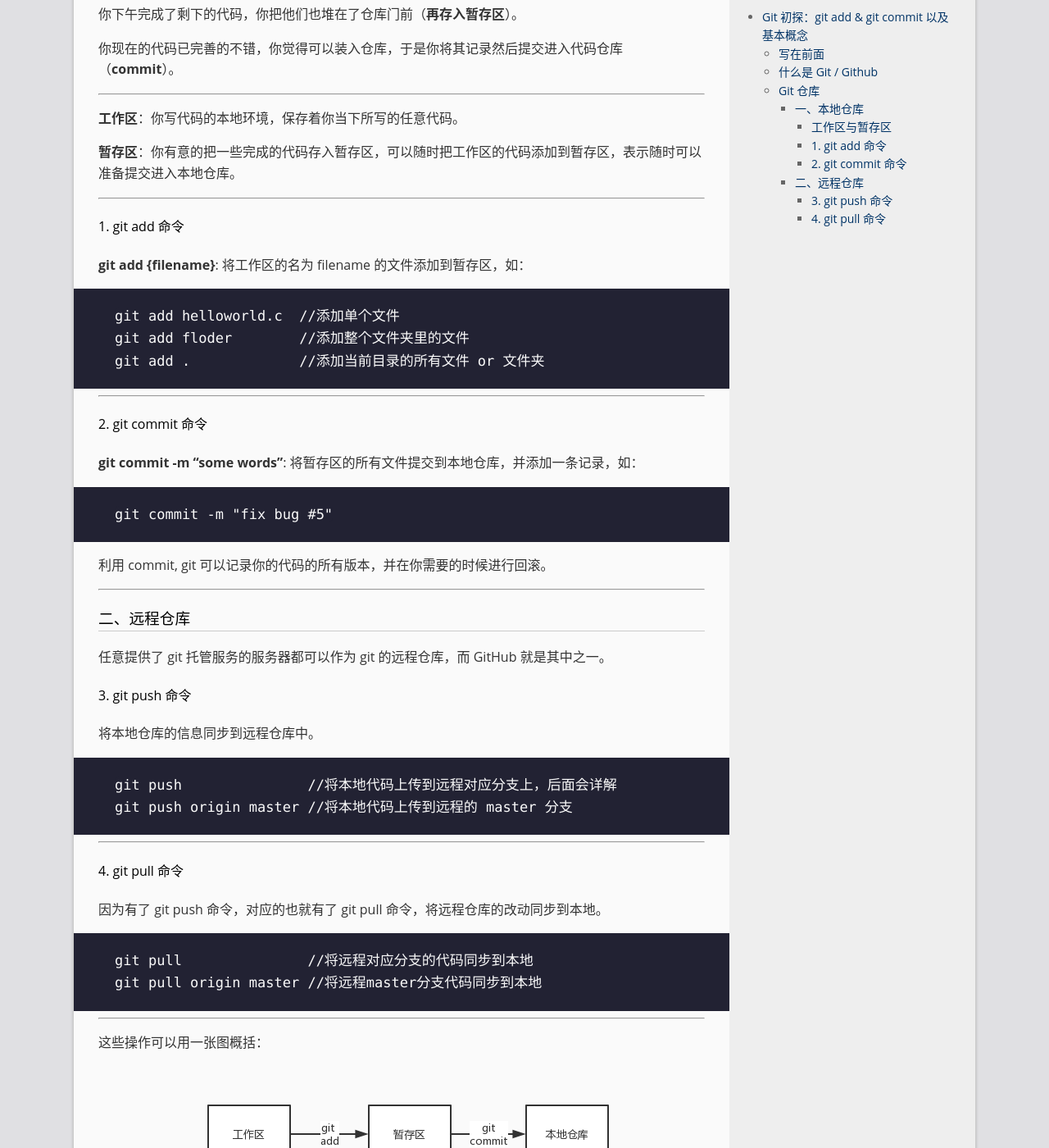
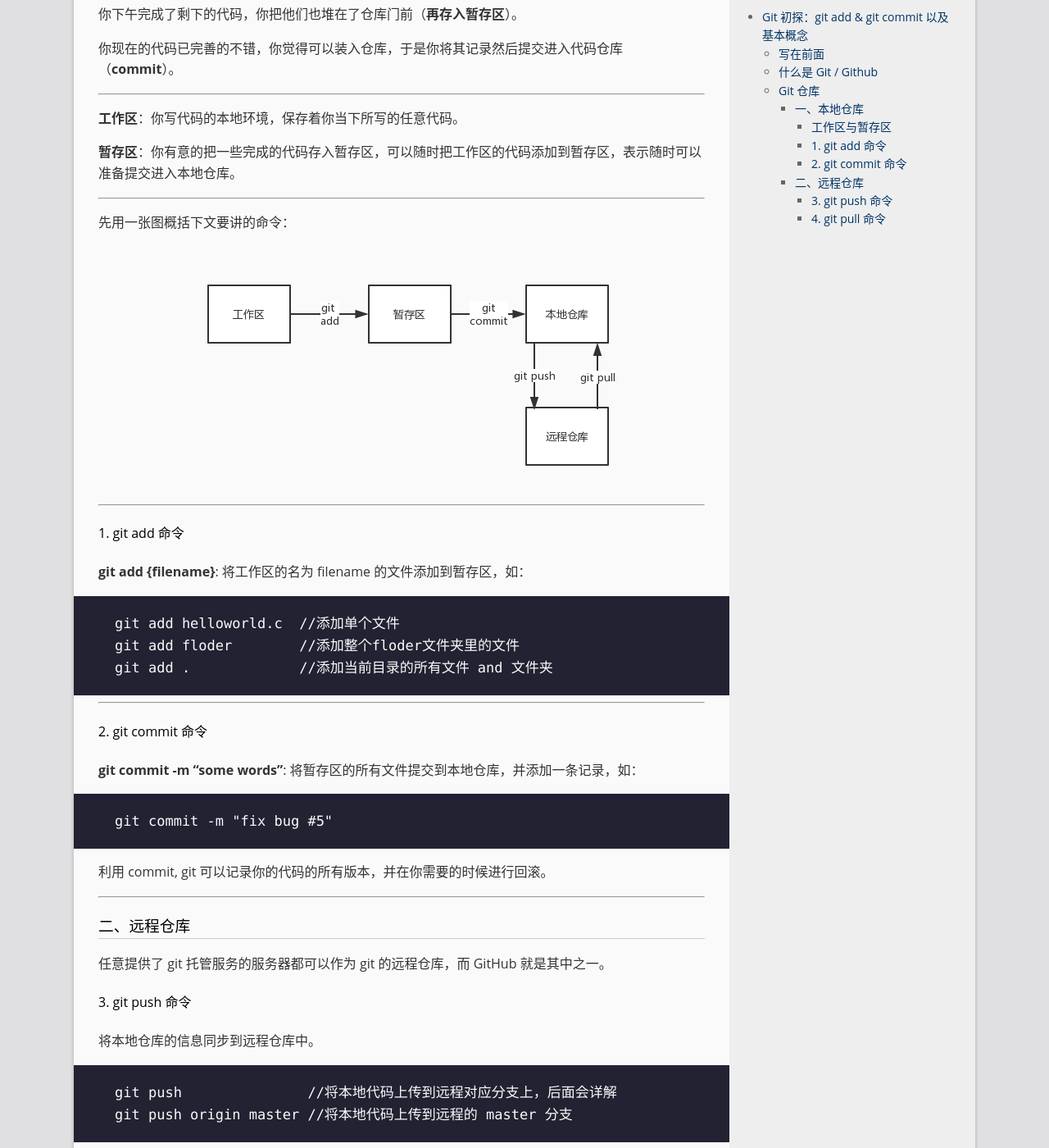
Before and after one commit to qyb225/qyb225.github.io, a Jekyll site: the page built from _posts/2017-09-10-Git-Add-Commit.md, in a window 1280 px wide and 1400 px high, scrolled down 1505 px. Shown: the whole window at 82% size. Built offline with Jekyll 4.4.1, drawn with Linux system fonts in a browser that asks for light colours; nearby versions of some CDN libraries; some of the changed text lies outside the part shown.

Commit message:
modify git add . in git-step1

````diff
--- a/_posts/2017-09-10-Git-Add-Commit.md
+++ b/_posts/2017-09-10-Git-Add-Commit.md
@@ -72,14 +72,21 @@
 
 ---
 
+
+先用一张图概括下文要讲的命令：
+
+![](../images/git/add-commit-push.png)
+
+---
+
 #### 1. git add 命令
 
 **git add {filename}**: 将工作区的名为 filename 的文件添加到暂存区，如：
 
 ```
 git add helloworld.c  //添加单个文件
-git add floder        //添加整个文件夹里的文件
-git add .             //添加当前目录的所有文件 or 文件夹
+git add floder        //添加整个floder文件夹里的文件
+git add .             //添加当前目录的所有文件 and 文件夹
 ```
 
 ---
@@ -110,6 +117,8 @@
 git push origin master //将本地代码上传到远程的 master 分支
 ```
 
+在只有一个 master 分支的情况下，这两个命令没有区别。
+
 ---
 
 #### 4. git pull 命令
@@ -123,10 +132,4 @@
 
 ---
 
-这些操作可以用一张图概括：
-
-![](../images/git/add-commit-push.png)
-
----
-
 下一篇：[Git 使用手册（二）：Git 分支管理](/git/branch)
````
